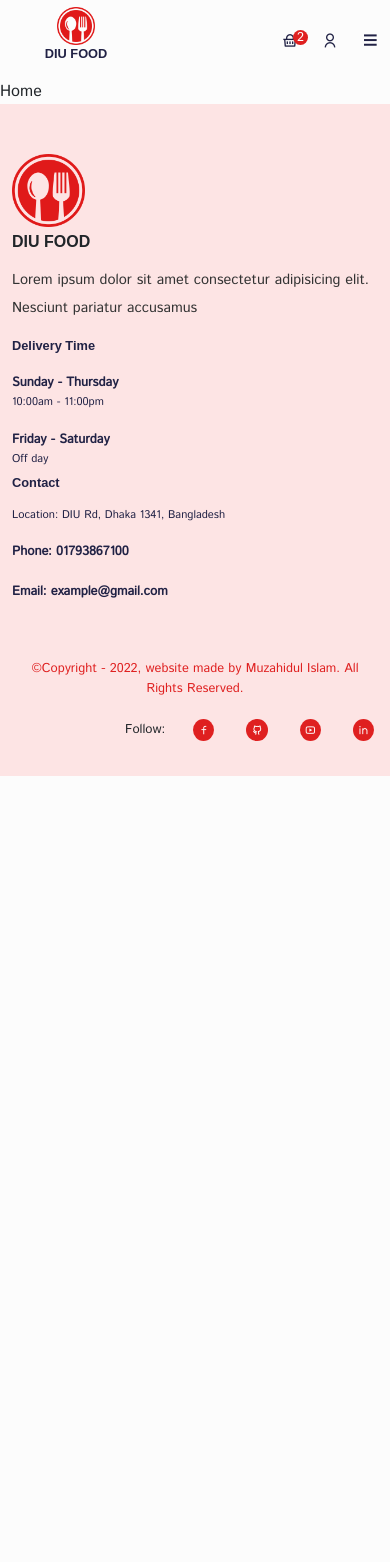
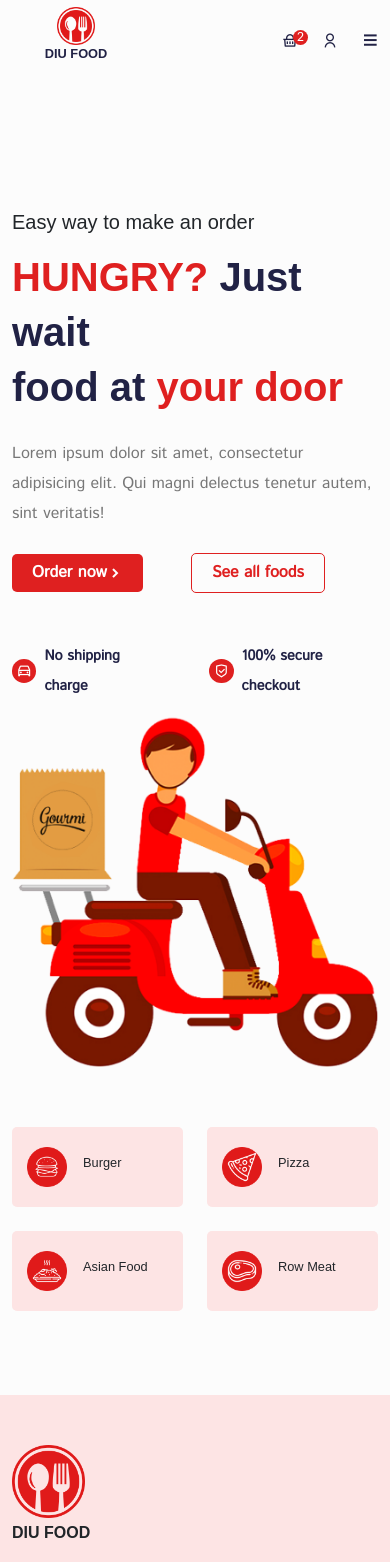
Before and after one commit to muzahid2559/React-Food-Delivery-Ecommerce-Website, a React (Create React App) app: page /home in a window 390 px wide. Shown: the top 1562 px of the page. Before the commit the page ends 844 px from the top, so only its background shows below. Built offline with nearby package versions, Linux system fonts and the light colour scheme; a web font is replaced by a local one.

Commit message:
hero-section and category part

```diff
--- /dev/null
+++ b/src/components/UI/category/Category.js
@@ -0,0 +1,52 @@
+import React from "react";
+
+import { Container, Row, Col } from "reactstrap";
+
+import categoryImg01 from "../../../assets/images/category-01.png";
+import categoryImg02 from "../../../assets/images/category-02.png";
+import categoryImg03 from "../../../assets/images/category-03.png";
+import categoryImg04 from "../../../assets/images/category-04.png";
+
+import "../../../styles/category.css";
+
+const categoryData = [
+  {
+    display: "Burger",
+    imgUrl: categoryImg01,
+  },
+  {
+    display: "Pizza",
+    imgUrl: categoryImg02,
+  },
+
+  {
+    display: "Asian Food",
+    imgUrl: categoryImg03,
+  },
+
+  {
+    display: "Row Meat",
+    imgUrl: categoryImg04,
+  },
+];
+
+const Category = () => {
+  return (
+    <Container>
+      <Row>
+        {categoryData.map((item, index) => (
+          <Col lg="3" md="4" sm="6" xs="6" className="mb-4" key={index}>
+            <div className="category__item d-flex align-items-center gap-3">
+              <div className="category__img">
+                <img src={item.imgUrl} alt="category__item" />
+              </div>
+              <h6>{item.display}</h6>
+            </div>
+          </Col>
+        ))}
+      </Row>
+    </Container>
+  );
+};
+
+export default Category;
--- a/src/pages/Home.js
+++ b/src/pages/Home.js
@@ -1,11 +1,91 @@
-import React from 'react';
+import React, { useState, useEffect } from "react";
+
+import Helmet from "../components/Helmet/Helmet.js";
+import { Container, Row, Col, ListGroup, ListGroupItem } from "reactstrap";
+
+import heroImg from "../assets/images/hero.png";
+import "../styles/hero-section.css";
+
+import { Link } from "react-router-dom";
+
+import Category from "../components/UI/category/Category";
+
+
 
 const Home = () => {
-    return (
-        <div>
-            Home
-        </div>
-    );
+
+  return (
+    <Helmet title="Home">
+      <section>
+        <Container>
+          <Row>
+            <Col lg="6" md="6">
+              <div className="hero__content  ">
+                <h5 className="mb-3">Easy way to make an order</h5>
+                <h1 className="mb-4 hero__title">
+                  <span>HUNGRY?</span> Just wait <br /> food at
+                  <span> your door</span>
+                </h1>
+
+                <p>
+                  Lorem ipsum dolor sit amet, consectetur adipisicing elit. Qui
+                  magni delectus tenetur autem, sint veritatis!
+                </p>
+
+                <div className="hero__btns d-flex align-items-center gap-5 mt-4">
+                  <button className="order__btn d-flex align-items-center justify-content-between">
+                    Order now <i class="ri-arrow-right-s-line"></i>
+                  </button>
+
+                  <button className="all__foods-btn">
+                    <Link to="/foods">See all foods</Link>
+                  </button>
+                </div>
+
+                <div className=" hero__service  d-flex align-items-center gap-5 mt-5 ">
+                  <p className=" d-flex align-items-center gap-2 ">
+                    <span className="shipping__icon">
+                      <i class="ri-car-line"></i>
+                    </span>{" "}
+                    No shipping charge
+                  </p>
+
+                  <p className=" d-flex align-items-center gap-2 ">
+                    <span className="shipping__icon">
+                      <i class="ri-shield-check-line"></i>
+                    </span>{" "}
+                    100% secure checkout
+                  </p>
+                </div>
+              </div>
+            </Col>
+
+            <Col lg="6" md="6">
+              <div className="hero__img">
+                <img src={heroImg} alt="hero-img" className="w-100" />
+              </div>
+            </Col>
+          </Row>
+        </Container>
+      </section>
+
+        {/* Category part */}
+      <section className="pt-0">
+        <Category />
+      </section>
+
+
+
+
+
+
+
+
+
+
+
+    </Helmet>
+  );
 };
 
 export default Home;
--- /dev/null
+++ b/src/styles/category.css
@@ -0,0 +1,25 @@
+.category__item {
+    background: #fde4e4;
+    padding: 30px 20px;
+    border-radius: 5px;
+    cursor: pointer;
+    transition: 0.4s;
+  }
+
+  .category__item:hover {
+    transform: translateY(-15px);
+  }
+
+  @media only screen and (max-width: 768px) {
+    .category__item {
+      padding: 20px 15px;
+    }
+    .category__img img {
+      width: 40px;
+      height: 40px;
+    }
+
+    .category__item h6 {
+      font-size: 0.8rem;
+    }
+  }
--- /dev/null
+++ b/src/styles/hero-section.css
@@ -0,0 +1,59 @@
+.hero__content {
+    padding-top: 70px;
+  }
+
+  .hero__title {
+    font-size: 2.5rem;
+    line-height: 55px;
+  }
+
+  .hero__title span {
+    color: #df2020;
+  }
+
+  .hero__content p {
+    font-size: 1rem;
+    line-height: 30px;
+    color: #777;
+  }
+
+  .hero__btns button {
+    border: none;
+    outline: none;
+    padding: 7px 20px;
+    border-radius: 5px;
+    cursor: pointer;
+    font-weight: 600;
+  }
+
+  .order__btn {
+    background: #df2020;
+    color: #fff;
+    transition: 0.3s;
+  }
+
+  .order__btn:hover {
+    background: #212245;
+  }
+  .all__foods-btn {
+    background: transparent;
+    border: 1px solid #df2020 !important;
+  }
+
+  .all__foods-btn a {
+    color: #df2020;
+  }
+
+  .hero__service p {
+    color: #212245;
+    font-weight: 600;
+    font-size: 0.9rem;
+  }
+
+  .shipping__icon i {
+    padding: 5px;
+    background: #df2020;
+    color: #fff;
+    border-radius: 50%;
+    font-weight: 500 !important;
+  }
--- /dev/null
+++ b/src/styles/home.css
@@ -0,0 +1,163 @@
+.feature__subtitle {
+    color: #df2020;
+  }
+
+  .feature__title span {
+    color: #df2020;
+  }
+
+  .feature__text {
+    color: #777;
+  }
+
+  .feature__item p {
+    color: #777;
+  }
+
+  .food__category {
+    background: #df2020;
+    text-align: center;
+    margin-top: 30px;
+    padding: 20px 0px;
+    border-radius: 8px;
+  }
+
+  .food__category button {
+    border: none;
+    outline: none;
+    padding: 7px 20px;
+    background: transparent;
+    color: #fff;
+  }
+
+  .food__category button img {
+    width: 20px;
+    height: 20px;
+  }
+
+  .foodBtnActive {
+    background: #fff !important;
+    border-radius: 5px;
+    color: #df2020 !important;
+  }
+
+  .tasty__treat-title span {
+    color: #df2020;
+  }
+
+  .tasty__treat-desc {
+    color: #777;
+    line-height: 28px;
+  }
+
+  .choose__us-title {
+    font-weight: 600;
+    margin-bottom: 10px;
+  }
+
+  .choose__us-title i {
+    font-weight: 500 !important;
+    color: #df2020;
+  }
+
+  .choose__us-desc {
+    color: #777;
+  }
+
+  .testimonial__subtitle {
+    color: #df2020;
+  }
+
+  .testimonial__title span {
+    color: #df2020;
+  }
+
+  .testimonial__desc {
+    color: #777;
+    line-height: 30px;
+  }
+
+  @media only screen and (max-width: 768px) {
+    .hero__content h5 {
+      font-size: 1rem;
+    }
+
+    .hero__content p {
+      font-size: 0.8rem;
+      line-height: 25px;
+    }
+
+    .hero__title {
+      font-size: 1.5rem;
+      line-height: 40px;
+    }
+
+    .hero__btns button {
+      padding: 5px 15px;
+      font-size: 0.7rem;
+    }
+
+    .hero__service p {
+      font-size: 0.7rem !important;
+    }
+
+    .feature__item h5 {
+      font-size: 0.9rem;
+    }
+
+    .feature__item p {
+      font-size: 0.8rem;
+      margin-bottom: 0;
+    }
+
+    .feature__subtitle {
+      font-size: 1rem;
+    }
+    .feature__text {
+      font-size: 0.8rem;
+      margin-bottom: 0;
+    }
+
+    .food__category {
+      padding: 15px;
+    }
+    .food__category button {
+      padding: 5px 15px;
+      font-size: 0.7rem;
+    }
+
+    .tasty__treat-desc {
+      font-size: 0.8rem;
+      margin-bottom: 0;
+    }
+    .choose__us-title {
+      font-size: 0.8rem;
+    }
+
+    .choose__us-desc {
+      font-size: 0.7rem;
+    }
+
+    .testimonial__subtitle {
+      font-size: 1rem;
+    }
+    .testimonial__desc {
+      font-size: 0.8rem;
+    }
+  }
+  @media only screen and (max-width: 576px) {
+    .hero__content {
+      text-align: center;
+    }
+
+    .hero__btns {
+      justify-content: center;
+    }
+
+    .hero__service {
+      justify-content: center;
+    }
+    .why__choose-us {
+      padding-top: 0 !important;
+    }
+  }
```
